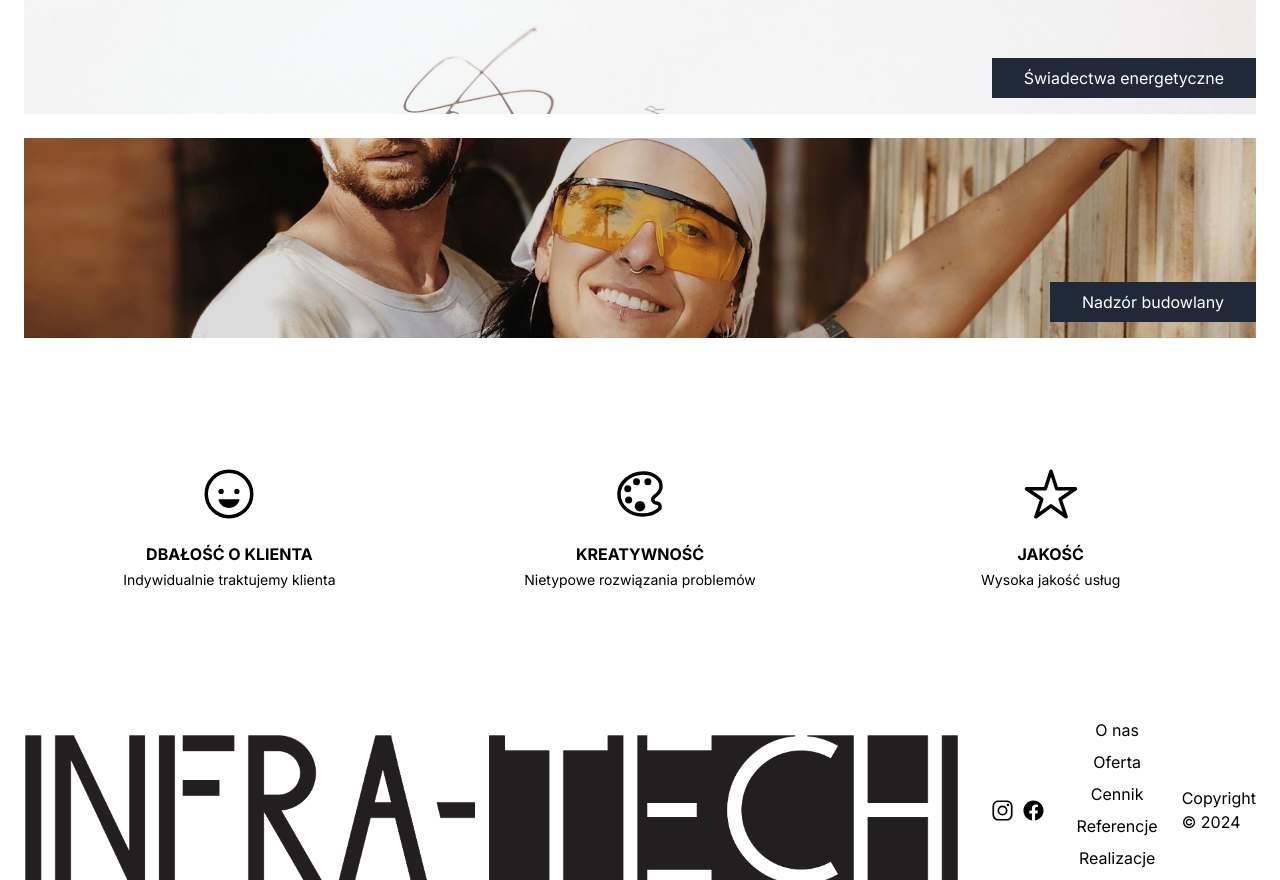
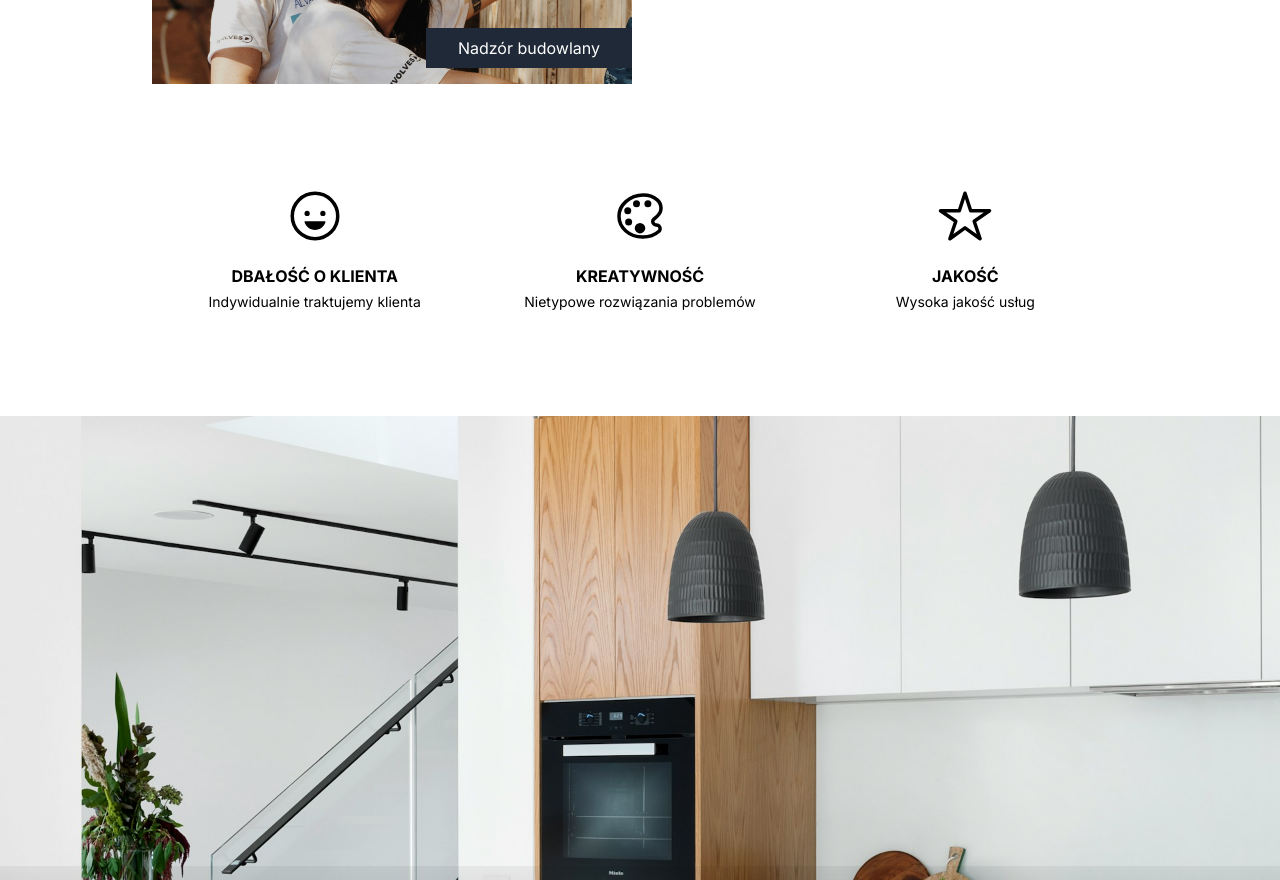
Before and after one commit to emilkowalczyk/infratech, a Next.js app: page / in a window 1280 px wide. Shown: the part 1920-2800 px from the top of the page. Built offline with nearby package versions, Linux system fonts and the light colour scheme.

Commit message:
add slider

```diff
--- a/src/app/oferta/page.tsx
+++ b/src/app/oferta/page.tsx
@@ -1,11 +1,10 @@
-import ContentWrapper from '@/components/ContentWrapper';
 import Offer from '@/components/Offer';
 
 function Oferta() {
   return (
-    <ContentWrapper>
+    <>
       <Offer />
-    </ContentWrapper>
+    </>
   );
 }
 
--- a/src/app/page.tsx
+++ b/src/app/page.tsx
@@ -1,18 +1,21 @@
+import Button from '@/components/Button';
+import CompanyValues from '@/components/CompanyValues';
 import ContentWrapper from '@/components/ContentWrapper';
 import Heading from '@/components/Heading';
 import HeroSection from '@/components/HeroSection';
 import Offer from '@/components/Offer';
 import Text from '@/components/Text';
-import { homeData } from '@/data/data';
+import { homeData, navLinks } from '@/data/data';
+import Image from 'next/image';
 
 function Home() {
   return (
     <>
       <HeroSection
-        bgImage={homeData.img}
-        title={homeData.title}
-        description={homeData.description}
-        buttonTitle={homeData.buttonTitle}
+        bgImage={homeData.hero.img}
+        title={homeData.hero.heading}
+        description={homeData.hero.description}
+        label={homeData.hero.label}
       />
       <ContentWrapper>
         <Heading label='Od marzeń do realizacji' underline />
@@ -20,21 +23,22 @@ function Home() {
       </ContentWrapper>
       <Offer />
       <ContentWrapper>
-        <div className='flex flex-col md:flex-row justify-center items-center w-full'>
-          {homeData.values.map((value) => (
-            <div
-              key={value.title}
-              className='w-full py-6 flex flex-col justify-center items-center gap-1'
-            >
-              {value.icon}
-              <h3 className='font-bold text-md uppercase mt-4'>
-                {value.title}
-              </h3>
-              <p className='text-sm'>{value.subtitle}</p>
-            </div>
-          ))}
+        <CompanyValues />
+      </ContentWrapper>
+      <div className='my-20 relative w-full'>
+        <Image
+          src={'/images/architecture.jpg'}
+          alt='smarthome'
+          width={1920}
+          height={0}
+          className='w-full h-screen object-cover'
+        />
+        <div className='absolute bottom-0 left-0 text-white w-full bg-gradient-to-t from-[rgba(0,0,0,0.5)] to-[rgba(0,0,0,0.05)] pb-6 pt-20 px-6'>
+          <Heading label='Lorem ipsum' underline color='white' />
+          <Text content='Lorem ipsum dolor, sit amet consectetur adipisicing elit. Corrupti totam culpa, quibusdam animi cum officiis maxime accusantium aut suscipit alias nisi modi. Cupiditate, sunt. Tenetur nisi ipsa pariatur saepe laudantium!' />
+          <Button path={navLinks[4].path} label='Zobacz więcej' />
         </div>
-      </ContentWrapper>
+      </div>
     </>
   );
 }
--- /dev/null
+++ b/src/components/Button.tsx
@@ -0,0 +1,19 @@
+import Link from 'next/link';
+
+type Props = {
+  label: string;
+  path: string;
+};
+
+function Button({ label, path }: Props) {
+  return (
+    <Link
+      href={path}
+      className='block mt-8 text-white text-center border-2 border-white px-4 py-4 font-bold hover:text-black hover:bg-white transition'
+    >
+      {label}
+    </Link>
+  );
+}
+
+export default Button;
--- /dev/null
+++ b/src/components/CompanyValues.tsx
@@ -0,0 +1,20 @@
+import { homeData } from '@/data/data';
+
+function CompanyValues() {
+  return (
+    <div className='flex flex-col md:flex-row justify-center items-center w-full'>
+      {homeData.values.map((value) => (
+        <div
+          key={value.title}
+          className='w-full py-6 flex flex-col justify-center items-center gap-1'
+        >
+          {value.icon}
+          <h3 className='font-bold text-md uppercase mt-4'>{value.title}</h3>
+          <p className='text-sm'>{value.subtitle}</p>
+        </div>
+      ))}
+    </div>
+  );
+}
+
+export default CompanyValues;
--- a/src/components/ContentWrapper.tsx
+++ b/src/components/ContentWrapper.tsx
@@ -1,12 +1,12 @@
-import React, { ReactNode } from 'react';
-
 type Props = {
   children: React.ReactNode;
 };
 
 function ContentWrapper({ children }: Props) {
   return (
-    <div className='px-6 my-20 flex flex-col items-center'>{children}</div>
+    <div className='px-6 my-20 flex flex-col items-center md:max-w-5xl md:mx-auto'>
+      {children}
+    </div>
   );
 }
 
--- a/src/components/Heading.tsx
+++ b/src/components/Heading.tsx
@@ -1,16 +1,19 @@
-import React from 'react';
-
-type HeadingProps = {
+type Props = {
   label: string;
+  color?: string;
   underline?: boolean;
 };
 
-function Heading({ label, underline }: HeadingProps) {
+function Heading({ label, color = 'black', underline }: Props) {
   return (
-    <>
-      <h2 className='text-4xl font-bold text-center mb-8'>{label}</h2>
-      {underline && <span className='block w-[100px] h-[2px] bg-black'></span>}
-    </>
+    <div className='flex flex-col items-center'>
+      <h2 className={`text-4xl font-bold text-center mb-8 text-${color}`}>
+        {label}
+      </h2>
+      {underline && (
+        <span className={`block w-[100px] h-[2px] bg-${color}`}></span>
+      )}
+    </div>
   );
 }
 
--- a/src/components/HeroSection.tsx
+++ b/src/components/HeroSection.tsx
@@ -1,21 +1,17 @@
 import Image from 'next/image';
-import Link from 'next/link';
+import Button from './Button';
+import { navLinks } from '@/data/data';
 
-type HeroSectionProps = {
+type Props = {
   bgImage: string;
   title: string;
   description: string;
-  buttonTitle: string;
+  label: string;
 };
 
-function HeroSection({
-  bgImage,
-  title,
-  description,
-  buttonTitle,
-}: HeroSectionProps) {
+function HeroSection({ bgImage, title, description, label }: Props) {
   return (
-    <div className='w-full min-h-screen flex flex-col justify-center px-6 gap-8'>
+    <div className='w-full min-h-screen flex flex-col justify-center px-6'>
       <Image
         src={bgImage}
         alt='Home image'
@@ -23,16 +19,11 @@ function HeroSection({
         height={0}
         className='h-screen object-cover absolute top-0 left-0 -z-10 brightness-[50%]'
       />
-      <h1 className='text-4xl text-white font-bold uppercase text-center leading-tight'>
+      <h1 className='text-4xl text-white font-bold uppercase text-center leading-tight mb-8'>
         {title}
       </h1>
       <p className='text-white text-center text-sm'>{description}</p>
-      <Link
-        href={'/oferta'}
-        className='block text-white text-center border-2 border-white px-4 py-4 font-bold hover:text-black hover:bg-white transition'
-      >
-        {buttonTitle}
-      </Link>
+      <Button path={navLinks[1].path} label={label} />
     </div>
   );
 }
--- a/src/components/Offer.tsx
+++ b/src/components/Offer.tsx
@@ -8,16 +8,16 @@ function Offer() {
   return (
     <ContentWrapper>
       <Heading label='Nasza oferta' />
-      <div className='w-full grid grid-cols-1'>
+      <div className='w-full grid grid-cols-1 md:grid-cols-2 gap-4'>
         {offerData.map((offer) => (
-          <Link href={offer.path} key={offer.title} className='mb-6'>
+          <Link href={offer.path} key={offer.title}>
             <div className='relative overflow-hidden'>
               <Image
                 src={offer.img}
                 alt={offer.alt}
                 width={1920}
                 height={0}
-                className='w-full max-h-[200px] object-cover transition duration-300 hover:scale-110'
+                className='w-full aspect-video object-cover transition duration-300 hover:scale-110'
               />
               <h3 className='absolute right-0 bottom-4 bg-gray-800 px-8 py-2 text-white'>
                 {offer.title}
--- a/src/components/SocialMedia.tsx
+++ b/src/components/SocialMedia.tsx
@@ -1,5 +1,4 @@
 import Link from 'next/link';
-import React from 'react';
 import { IoLogoFacebook, IoLogoInstagram } from 'react-icons/io5';
 
 function SocialMedia() {
--- a/src/components/Text.tsx
+++ b/src/components/Text.tsx
@@ -1,10 +1,8 @@
-import React from 'react';
-
-type TextProps = {
+type Props = {
   content: string;
 };
 
-function Text({ content }: TextProps) {
+function Text({ content }: Props) {
   return <p className='text-grey-700 text-center mt-8'>{content}</p>;
 }
 
--- a/src/data/data.tsx
+++ b/src/data/data.tsx
@@ -1,6 +1,5 @@
 import {
   IoColorPaletteOutline,
-  IoHappy,
   IoHappyOutline,
   IoStarOutline,
 } from 'react-icons/io5';
@@ -33,11 +32,14 @@ export const navLinks = [
 ];
 
 export const homeData = {
-  title: 'Twój dom, nasza pasja',
-  img: '/images/home.jpg',
-  description:
-    'W Infratech tworzymy inteligentne domy z pasją. Nowoczesne instalacje,designerski styl, SmartHouse - razem przekształcamy marzenia w rzeczywistość.',
-  buttonTitle: 'Poznaj naszą ofertę',
+  hero: {
+    heading: 'Twój dom, nasza pasja',
+    img: '/images/home.jpg',
+    description:
+      'W Infratech tworzymy inteligentne domy z pasją. Nowoczesne instalacje,designerski styl, SmartHouse - razem przekształcamy marzenia w rzeczywistość.',
+    label: 'Poznaj naszą ofertę',
+  },
+
   content: ['lorem ipsum dolor sit amet', 'text2'],
   values: [
     {
```
